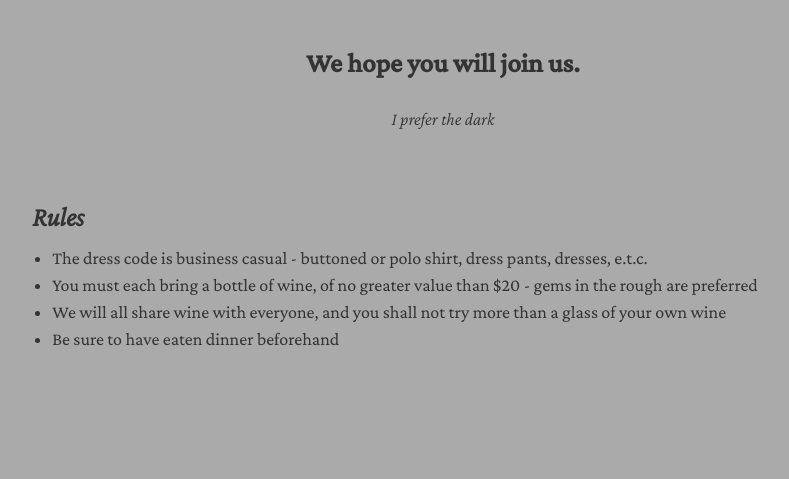
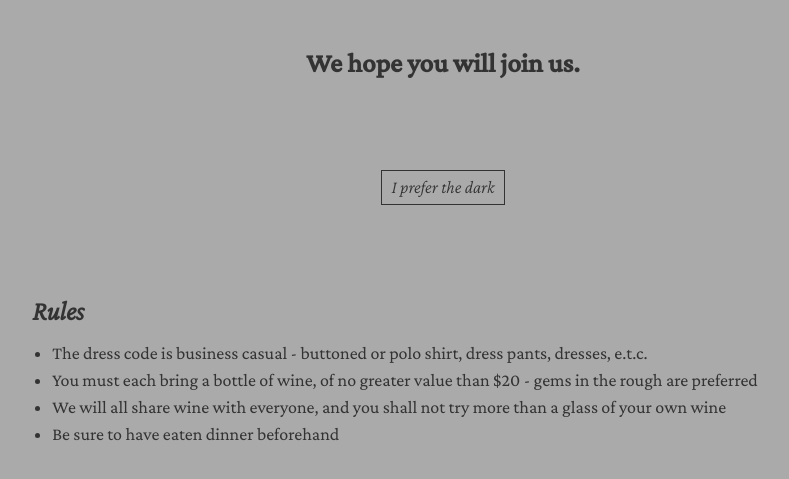
Before and after one commit to Axel-Jacobsen/pretentious-wine-party, a plain HTML site: page index.html in a window 1280 px wide. Shown: the part 173-652 px from the top of the page, without its empty margins (197-986 px from the left). Drawn offline with nearby package versions, Linux system fonts and the light colour scheme.

Commit message:
buttonify the color

```diff
--- a/styles/main.scss
+++ b/styles/main.scss
@@ -22,7 +22,6 @@ a {
 }
 
 #rules {
-  margin-top: 4rem;
   margin-bottom: 0rem;
   width: 65%;
   max-width: 850px;
@@ -30,8 +29,12 @@ a {
 }
 
 #darkmode-toggle {
+  margin-top: 4rem;
+  margin-bottom: 4rem;
   cursor: pointer;
   justify-self: left;
+  border: 1px solid;
+  padding: 0.2rem 0.6rem 0.2rem 0.6rem;
 }
 
 .name {
```
Also changed, not shown: styles/main.css, 1 other file.
